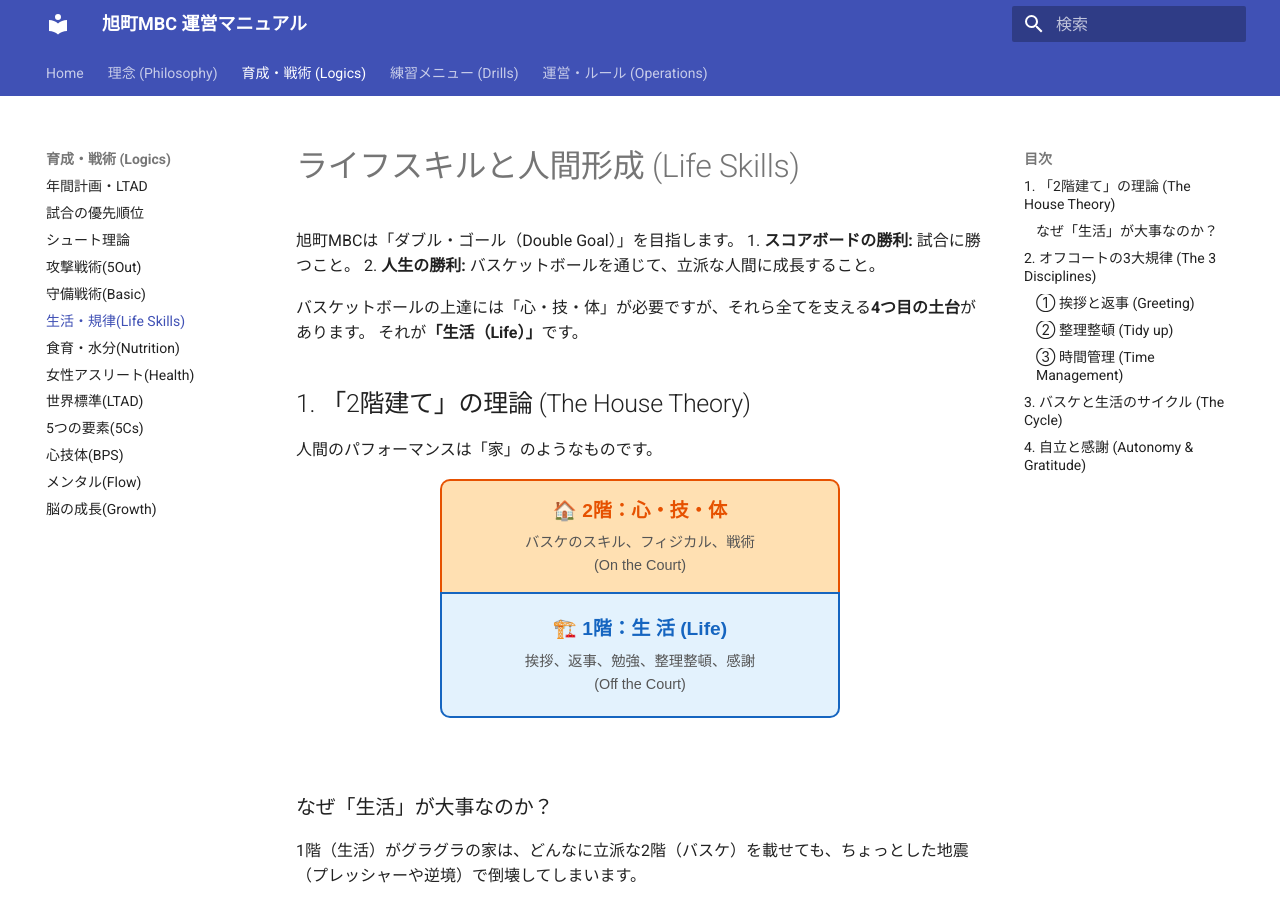
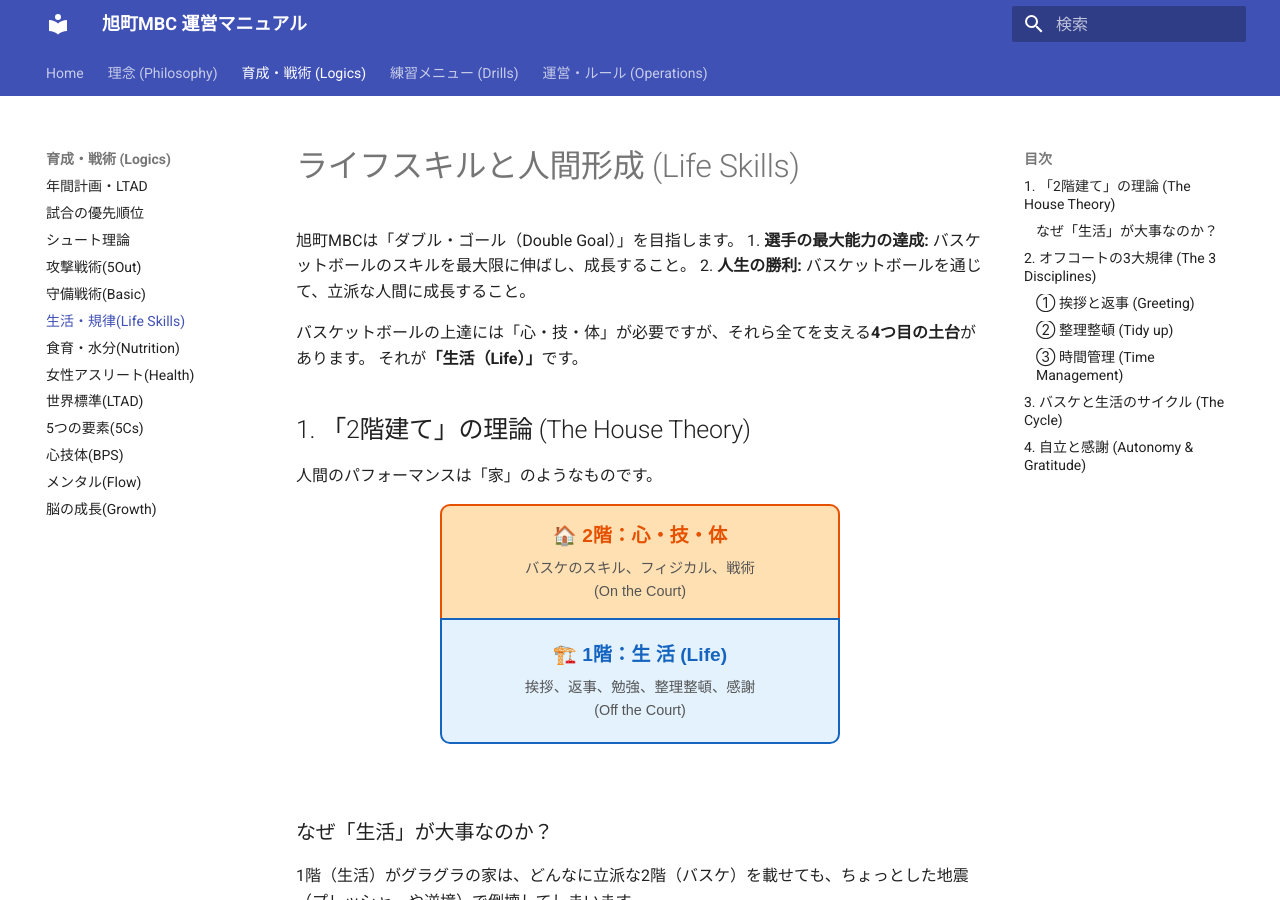
Before and after one commit to kawaiikumichan/asahicho-minibus-ops, an MkDocs documentation site: the page built from docs/01_Coaching_Logics/life_skills.md, in a window 1280 px wide and 900 px high. Built offline with MkDocs 1.6.1 and Material for MkDocs 9.7.7, drawn with Linux system fonts in a browser that asks for light colours.

Commit message:
Update life_skills.md

```diff
--- a/docs/01_Coaching_Logics/life_skills.md
+++ b/docs/01_Coaching_Logics/life_skills.md
@@ -1,7 +1,7 @@
 # ライフスキルと人間形成 (Life Skills)
 
 旭町MBCは「ダブル・ゴール（Double Goal）」を目指します。
-1.  <strong>スコアボードの勝利:</strong> 試合に勝つこと。
+1.  <strong>選手の最大能力の達成:</strong> バスケットボールのスキルを最大限に伸ばし、成長すること。
 2.  <strong>人生の勝利:</strong> バスケットボールを通じて、立派な人間に成長すること。
 
 バスケットボールの上達には「心・技・体」が必要ですが、それら全てを支える<strong>4つ目の土台</strong>があります。
```
